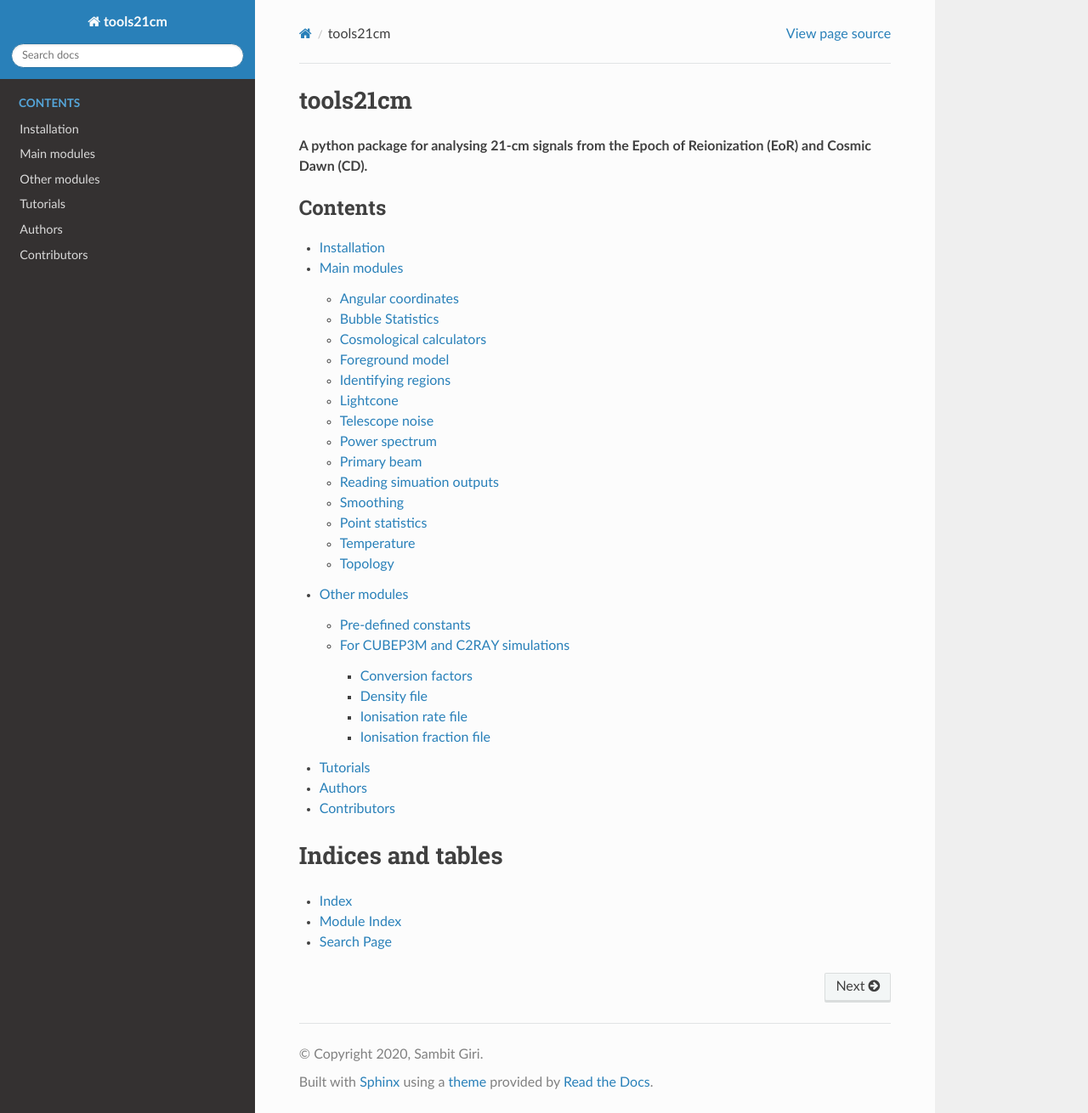
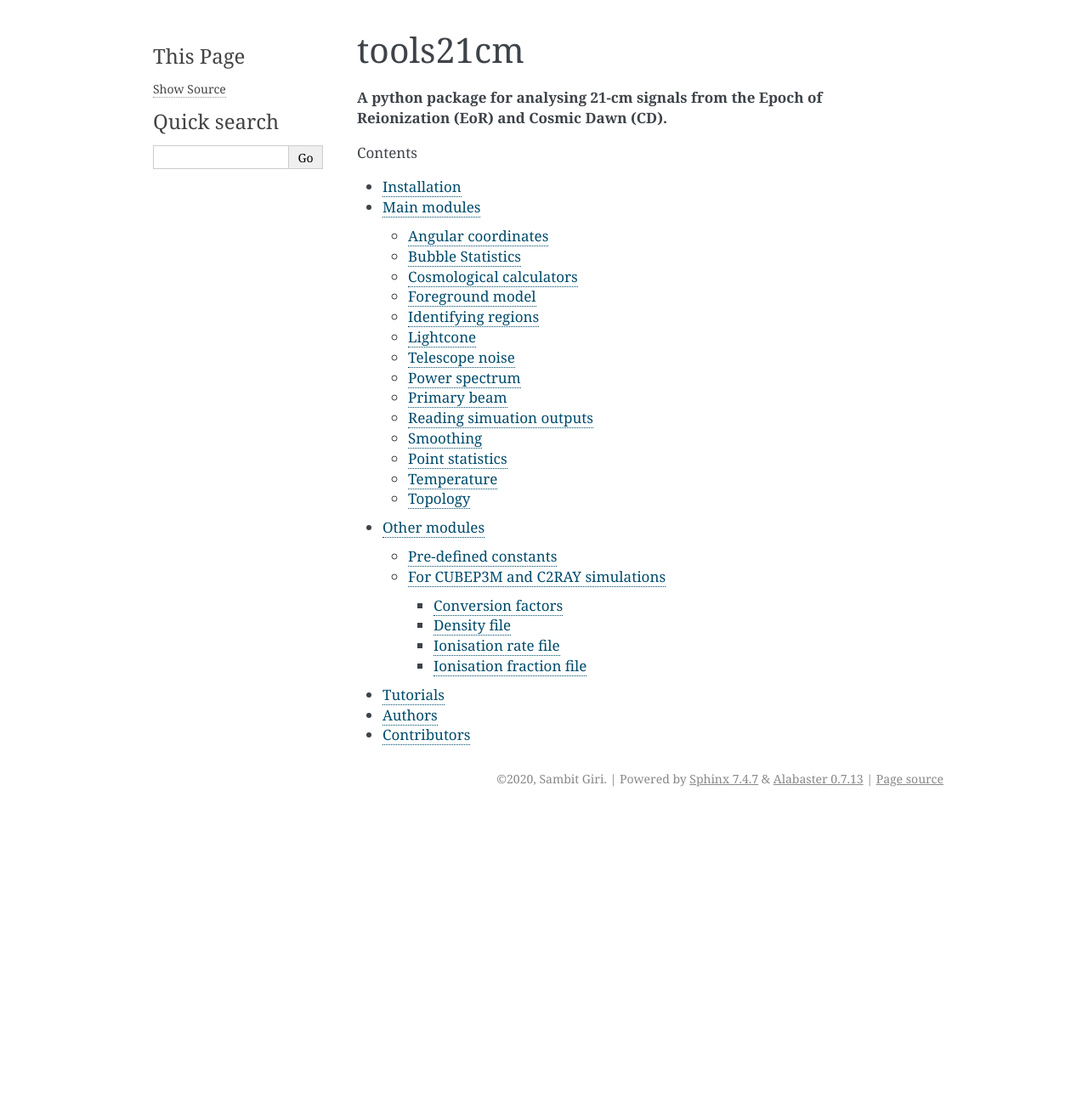
Before and after one commit to sambit-giri/tools21cm, a Sphinx documentation site: the page built from docs/index.rst, in a window 1280 px wide and 1310 px high. Shown: the whole window at 85% size. Built offline with Sphinx 7.4.7, drawn with Linux system fonts in a browser that asks for light colours.

Commit message:
modified docs

```diff
--- a/docs/conf.py
+++ b/docs/conf.py
@@ -47,8 +47,8 @@
 # The theme to use for HTML and HTML Help pages.  See the documentation for
 # a list of builtin themes.
 #
-#html_theme = 'alabaster'
-html_theme = "sphinx_rtd_theme"
+html_theme = 'alabaster'
+#html_theme = "sphinx_rtd_theme"
 
 # Add any paths that contain custom static files (such as style sheets) here,
 # relative to this directory. They are copied after the builtin static files,
--- a/docs/index.rst
+++ b/docs/index.rst
@@ -1,9 +1,3 @@
-.. tools21cm documentation master file, created by
-   sphinx-quickstart on Wed Jan  8 11:14:48 2020.
-   You can adapt this file completely to your liking, but it should at least
-   contain the root `toctree` directive.
-
-
 .. include:: readme.rst
 
 .. toctree::
@@ -14,10 +8,3 @@
    contents
    tutorials
    authors
-
-Indices and tables
-==================
-
-* :ref:`genindex`
-* :ref:`modindex`
-* :ref:`search`
```
